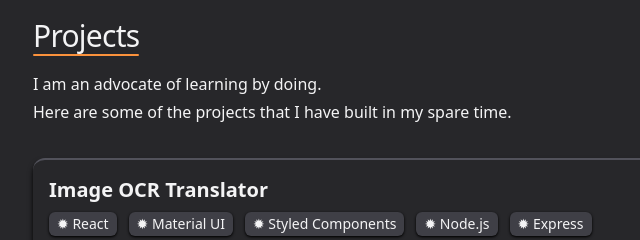
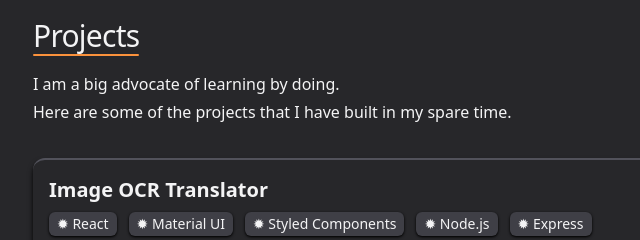
Before and after one commit to OrangeRed/OrangeRed, an Astro site: page / in a window 1280 px wide. Shown: the part 911-1151 px from the top of the page, 155-795 px from the left. Built offline with nearby package versions, Linux system fonts and the light colour scheme; Astro itself is replaced by a stand-in of ours.

Commit message:
chore: clean up index and package json

```diff
--- a/package.json
+++ b/package.json
@@ -1,7 +1,7 @@
 {
-  "name": "@example/blog",
+  "name": "@orangered/personal-website",
   "type": "module",
-  "version": "0.0.1",
+  "version": "1.0.0",
   "private": true,
   "scripts": {
     "dev": "astro dev",
--- a/src/pages/index.astro
+++ b/src/pages/index.astro
@@ -6,10 +6,10 @@ import BaseLayout from "@src/layouts/BaseLayout.astro"
 import NavLinks from "@src/components/NavLinks"
 import Title from "@src/components/Title"
 import Hero from "@src/components/Hero"
+import Technology from "@src/components/Technology"
 import Project from "@src/components/Project"
 
 import { SOCIAL_LINKS, PROJECTS } from "@src/Data"
-import Technology from "@src/components/Technology"
 ---
 
 <BaseLayout>
@@ -61,7 +61,7 @@ import Technology from "@src/components/Technology"
     </h2>
     <!-- Projects Blurb -->
     <p class="w-full mb-8 font-normal leading-7">
-      I am an advocate of learning by doing.
+      I am a big advocate of learning by doing.
       <br />
       Here are some of the projects that I have built in my spare time.
     </p>
```
Also changed, not shown: README.md, public/icons/amazon-aws.svg (deleted).
